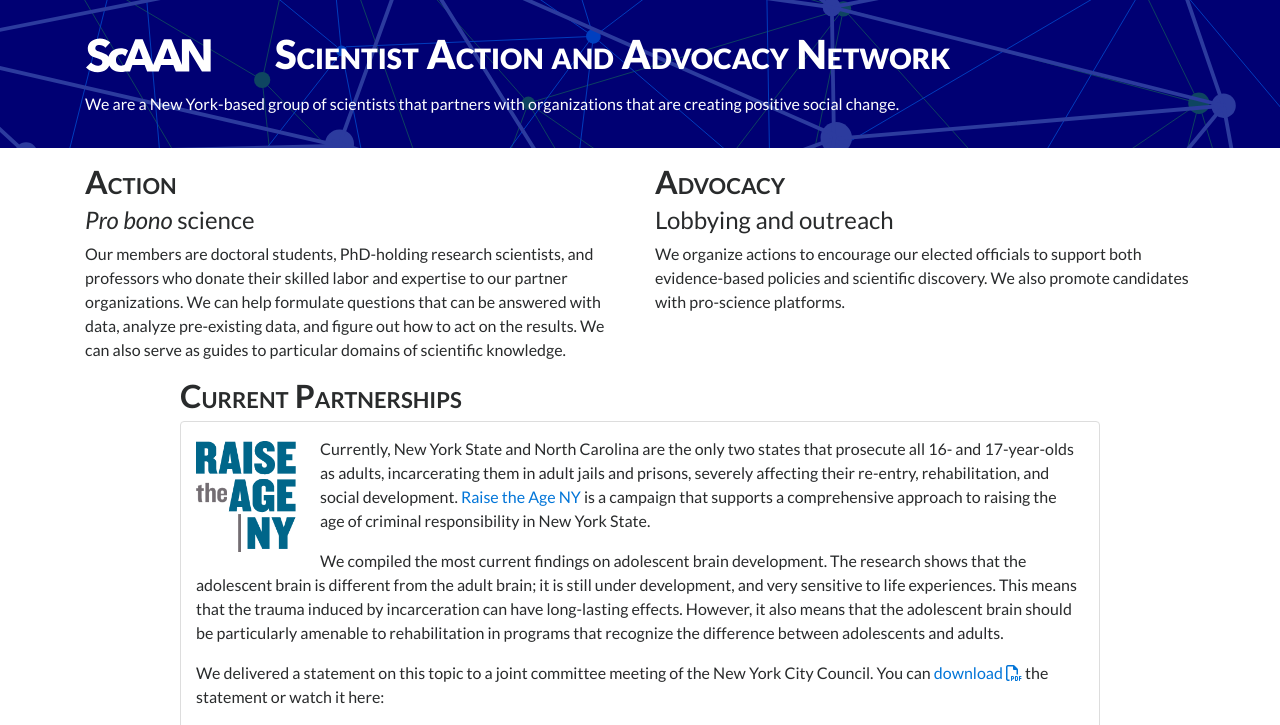
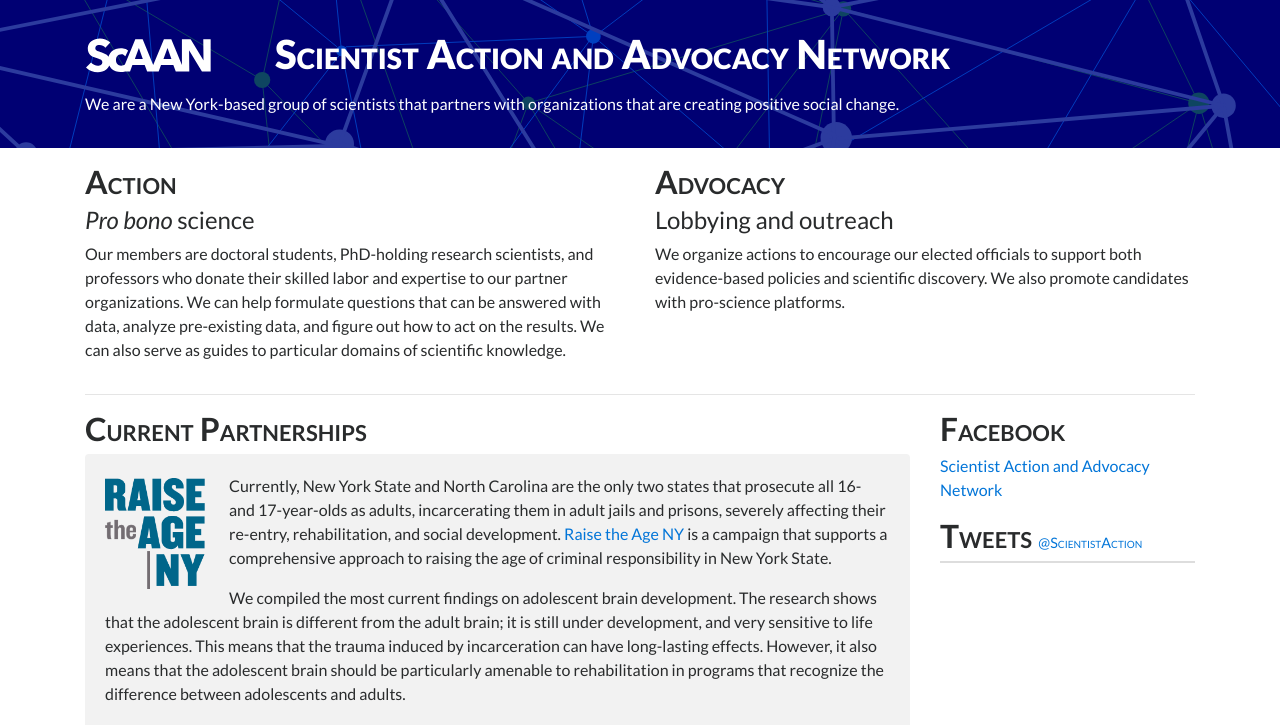
Before and after one commit to wtadler/scaan-site, a PHP site: page / in a window 1280 px wide. Shown: the top 725 px of the page. Run offline with PHP 8.4, Linux system fonts and the light colour scheme; some libraries are stand-ins or nearby versions.

Commit message:
rearrange, pretty up the social

```diff
--- a/index.php
+++ b/index.php
@@ -55,7 +55,7 @@
 		        eventRender: function(event, element, view) {
 	        	if (event.location) {
 			        element.find(".fc-list-item-title")
-			            .append("<div class='eventLoc'>" + event.location + "</div>");
+			            .append("<div class='small eventLoc'>" + event.location + "</div>");
 		    	}
 			}
 
@@ -76,6 +76,17 @@
 </head>
 
 <body>
+
+
+<div id="fb-root"></div>
+<script>(function(d, s, id) {
+  var js, fjs = d.getElementsByTagName(s)[0];
+  if (d.getElementById(id)) return;
+  js = d.createElement(s); js.id = id;
+  js.src = "//connect.facebook.net/en_US/sdk.js#xfbml=1&version=v2.8&appId=249866681730592";
+  fjs.parentNode.insertBefore(js, fjs);
+}(document, 'script', 'facebook-jssdk'));</script>
+
 <div class="jumbotron">
     <div class="container">
         <div class="row">
@@ -87,6 +98,7 @@
             </div>
         </div>
         <p>We are a New York-based group of scientists that partners with organizations that are creating positive social change.</p>
+
     </div>
 </div>
 
@@ -105,8 +117,10 @@
         </div>
     </div>
 
+    <hr>
+
     <div class="row">
-        <div class="col-md-10 offset-md-1">
+        <div class="col-md-9">
             <h2>Current Partnerships</h2>
 
             <div class="project-block top-block">
@@ -138,6 +152,23 @@
                 <p style="margin-bottom: 0">At ScAAN, we are helping the Council understand the people they serve in order to better address their needs. We are also producing reports that the Council can use in their campaigns to strengthen rent regulation laws.</p>
             </div>
         </div>
+
+        <div class="col-md-3 hidden-sm-down">
+            <h2>Facebook</h2>
+            <div style="max-width:100%">
+                <div class="fb-page" data-href="https://www.facebook.com/ScientistAction/" data-small-header="true" data-adapt-container-width="true" data-width="800px" data-hide-cover="true" data-show-facepile="true"><blockquote cite="https://www.facebook.com/ScientistAction/" class="fb-xfbml-parse-ignore"><a href="https://www.facebook.com/ScientistAction/">Scientist Action and Advocacy Network</a></blockquote></div>
+            </div>
+
+            <h2 style="margin-top:1rem;">Tweets <a class="small" href="https://twitter.com/ScientistAction">@ScientistAction</a></h2>
+
+            <div style="border: 1px solid #ddd;">
+                <a class="twitter-timeline" data-theme="light" data-link-color="#0275d8" href="https://twitter.com/ScientistAction"
+                data-chrome="nofooter noheader noborders"
+                data-height="1162"></a>
+            </div>
+            <script async src="//platform.twitter.com/widgets.js" charset="utf-8"></script>
+        </div>
+
     </div>
     <hr>
 
@@ -172,7 +203,7 @@
         </div>
         <div class="col-md-6">
             <h2>Upcoming Events</h2>
-        <div class="calendarWarning">To ensure access to the building, please contact us before coming to your first general meeting or working group.</div>
+            <div class="small calendarWarning">To ensure access to the building, please contact us before coming to your first general meeting or working group.</div>
             <div id='calendar'></div>
     		<div id="addGCal">
     			 <!-- go to google calendar -->
@@ -180,21 +211,14 @@
     	            <img border="0" src="https://www.google.com/calendar/images/ext/gc_button1_en.gif">
                 </a>
 
-			<!-- add google calendar hack -->
-			<!-- <a href="https://calendar.google.com/calendar/render?cid=nyu.edu_ifm76t83fckh8jviji92irkjk8@group.calendar.google.com" target="_blank">
-				<img src="logos/gcal.gif">
-			</a> -->
     		</div>
-        <!-- embed google calendar (ugly)
-        <iframe src="https://calendar.google.com/calendar/embed?showTitle=0&amp;showNav=0&amp;showDate=0&amp;showPrint=0&amp;showCalendars=0&amp;mode=AGENDA&amp;height=349&amp;wkst=1&amp;bgcolor=%23ffffff&amp;src=nyu.edu_ifm76t83fckh8jviji92irkjk8%40group.calendar.google.com&amp;color=%2329527A&amp;ctz=America%2FNew_York" style="border-width:0" width="100%" height="349px" frameborder="0" scrolling="yes"></iframe> -->
-
         </div>
     </div>
 
     <hr>
 
     <div class="row">
-        <div class="col-md-9">
+        <div class="col-md-12">
             <h2 id="members">Members</h2>
             <div class="row">
                 <div class="col-md-6">
@@ -327,21 +351,24 @@
             </div>
         </div>
 
-        <div class="col-md-3">
-            <h2 style="display:inline">Tweets</h2>
-            <span class="follow-button">
-                <a class="twitter-follow-button" href="https://twitter.com/ScientistAction" data-show-count="false">
-                    Follow @ScientistAction
-                </a>
-            </span>
+    </div>
+
+    <div class="hidden-md-up">
+        <hr>
+        <h2>Facebook</h2>
+        <div style="max-width:100%">
+            <div class="fb-page" data-href="https://www.facebook.com/ScientistAction/" data-small-header="true" data-adapt-container-width="true" data-width="800px" data-hide-cover="true" data-show-facepile="true"><blockquote cite="https://www.facebook.com/ScientistAction/" class="fb-xfbml-parse-ignore"><a href="https://www.facebook.com/ScientistAction/">Scientist Action and Advocacy Network</a></blockquote></div>
+        </div>
+
+        <h2 style="margin-top:1rem;">Tweets <a class="small" href="https://twitter.com/ScientistAction">@ScientistAction</a></h2>
+
+        <div style="border: 1px solid #ddd">
             <a class="twitter-timeline" data-theme="light" data-link-color="#0275d8" href="https://twitter.com/ScientistAction"
             data-chrome="nofooter noheader noborders"
-                data-height="1054">
-                Tweets by ScientistAction
-            </a>
-            <script async src="//platform.twitter.com/widgets.js" charset="utf-8"></script>
+            data-height="500"></a>
         </div>
     </div>
+
 
     <hr>
     <footer>
--- a/scaan.css
+++ b/scaan.css
@@ -119,15 +119,16 @@ input, textarea, select, button {
 	margin: auto;
 }
 
+.small {
+	font-size: 0.9rem;
+}
 
 .eventLoc {
 	color: #999;
-	font-size: 0.9rem;
 }
 
 .calendarWarning {
 	color: #999;
-	font-size: 0.9rem;
 	margin-top: -.5rem;
 	margin-bottom: .4rem;
 }
@@ -143,11 +144,11 @@ input, textarea, select, button {
 }
 
 .project-block {
-	border: 1px solid #ddd;
-	padding: 15px;
+	padding: 20px;
 	border-radius: .25rem;
+	background-color: #f2f2f2;
 }
 
 .top-block {
-	margin-bottom: 8px;
+	margin-bottom: 16px;
 }
```
Lines whose indentation alone changed are shown as unchanged.
